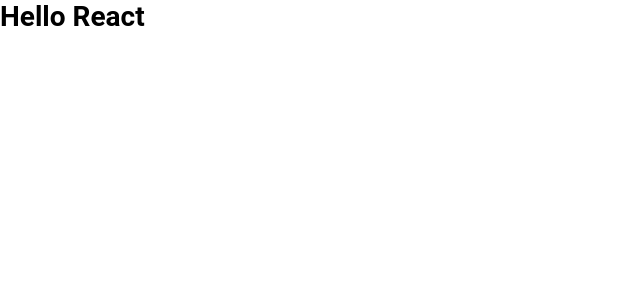
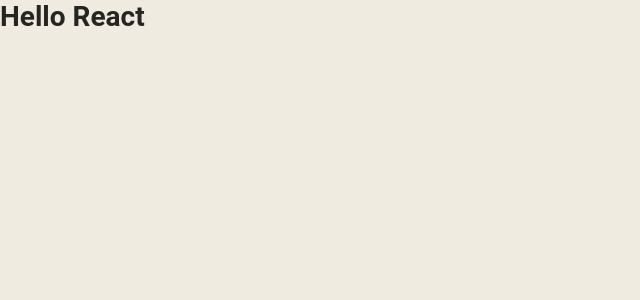
Before and after one commit to RodrigoRodrigues-Dev/cooks-delight, a React (Create React App) app: page / in a window 1280 px wide. Shown: the top 300 px of the page, without its empty margins (0-640 px from the left). Built offline with nearby package versions, Linux system fonts and the light colour scheme.

Commit message:
style(styles): add background and text color to GlobalStyles

```diff
--- a/src/styles/GlobalStyles.ts
+++ b/src/styles/GlobalStyles.ts
@@ -1,4 +1,5 @@
 import { createGlobalStyle } from 'styled-components';
+import colors from './colors';
 
 export const Reset = createGlobalStyle`
   * {
@@ -11,5 +12,7 @@
 
   body {
     font-size: 14px;
+    background-color: ${colors.Background};
+    color: ${colors.Dark};
   }
 `;
```
